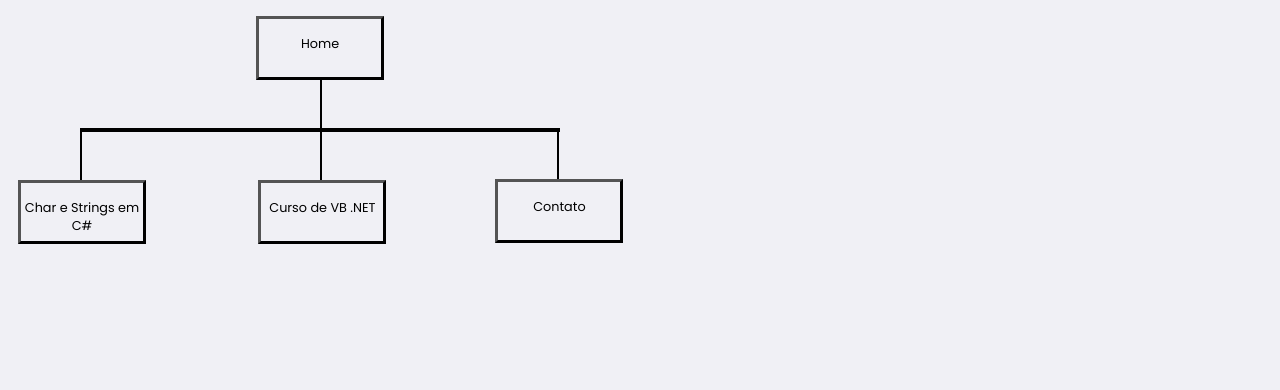
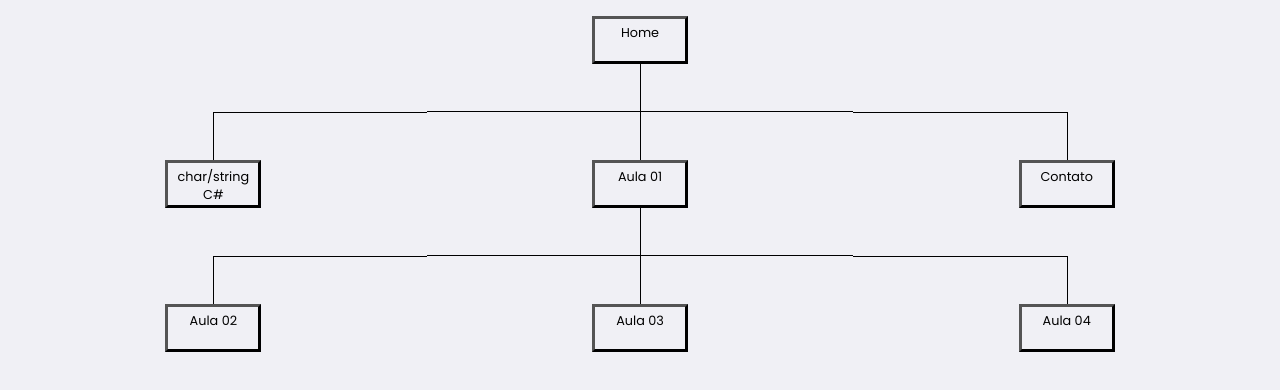
Before and after one commit to leonarita/ProjetoDW1A3, a plain HTML site: page sitemap.html in a window 1280 px wide. Drawn offline with Linux system fonts and the light colour scheme.

Commit message:
Atualizando mapa do site

```diff
--- a/sitemap.html
+++ b/sitemap.html
@@ -20,33 +20,123 @@
 
 	<div id="sitemap">
 
-		<div id="bloco">
-			<p class="titulo"><a href="index.html">Home</a></p>
+		<div class="centralize">
 		</div>
 
-		<div id="linha-vertical1">
+		<div id="home" class="centralize">
+			<a href="index.html">
+				<div class="bloco">
+					<p class="titulo">Home</p>
+				</div>
+			</a>
 		</div>
 
-		<div id="linha-horizontal1">
+		<div class="centralize">
 		</div>
 
-		<div id="linha-vertical2">
-			<div id="bloco2">
-				<p class="titulo"><a href="">Char e Strings em C#</a></p>
+		<div>
+		</div>
+
+		<div class="layout">
+			<div style="border-bottom: 1px solid black;">
 			</div>
-			<div id="linha-vertical3">
-				<div id="bloco3">
-					<p class="titulo"><a href="">Curso de VB .NET</a></p>
-					<div id="linha-vertical4">
-						<div id="bloco4">
-							<p class="titulo"><a href="">Contato</a></p>
-						</div>
-					</div>
-				</div>
+			<div style="border-left: 1px solid black; border-bottom: 1px solid black; ">
 			</div>
 		</div>
 
+		<div>
+		</div>
 
+		<div class="layout">
+			<div>
+			</div>
+			<div style="border-left: 1px solid black; border-top: 1px solid black;">
+			</div>
+		</div>
+
+		<div class="layout">
+			<div>
+			</div>
+			<div style="border-left: 1px solid black;">
+			</div>
+		</div>
+
+		<div class="layout">
+			<div style="border-top: 1px solid black;">
+			</div>
+			<div style="border-left: 1px solid black;">
+			</div>
+		</div>
+
+		<div id="home" class="centralize">
+			<div class="bloco">
+				<p class="titulo">char/string C#</p>
+			</div>
+		</div>
+
+		<div id="home" class="centralize">
+			<div class="bloco">
+				<p class="titulo">Aula 01</p>
+			</div>
+		</div>
+
+		<div id="home" class="centralize">
+			<div class="bloco">
+				<p class="titulo">Contato</p>
+			</div>
+		</div>
+
+			<div>
+		</div>
+
+		<div class="layout">
+			<div style="border-bottom: 1px solid black;">
+			</div>
+			<div style="border-left: 1px solid black; border-bottom: 1px solid black; ">
+			</div>
+		</div>
+
+		<div>
+		</div>
+
+		<div class="layout">
+			<div>
+			</div>
+			<div style="border-left: 1px solid black; border-top: 1px solid black;">
+			</div>
+		</div>
+
+		<div class="layout">
+			<div>
+			</div>
+			<div style="border-left: 1px solid black;">
+			</div>
+		</div>
+
+		<div class="layout">
+			<div style="border-top: 1px solid black;">
+			</div>
+			<div style="border-left: 1px solid black;">
+			</div>
+		</div>
+
+		<div id="home" class="centralize">
+			<div class="bloco">
+				<p class="titulo">Aula 02</p>
+			</div>
+		</div>
+
+		<div id="home" class="centralize">
+			<div class="bloco">
+				<p class="titulo">Aula 03</p>
+			</div>
+		</div>
+
+		<div id="home" class="centralize">
+			<div class="bloco">
+				<p class="titulo">Aula 04</p>
+			</div>
+		</div>
 
 	</div>
 
--- a/styles/pages/sitemap.css
+++ b/styles/pages/sitemap.css
@@ -1,15 +1,65 @@
 /*Natan da Fonseca Lisboa (SP3024784)*/
 
+#sitemap{
+	display: grid;
+	grid-template-columns: repeat(3,1fr);
+	grid-template-rows: repeat(7,1fr);
+	margin-top: 1rem;
+}
+
+#sitemap a{
+	transition: background-color 0.2s;
+}
+
+#sitemap a:hover{
+	background-color: var(--hover-color);
+}
+
+#sitemap .bloco{
+	width: 6rem;
+	height: 3rem;
+	border: 0.2rem;
+	border-style: outset;
+	border-color: black;
+	text-align: center;
+	padding: 0.3rem;
+}
+
+#sitemap .layout{
+	display: grid;
+	grid-template-columns: repeat(2,1fr);
+}
+
+#sitemap .centralize{
+	display: flex;
+	flex-direction: column;
+	justify-content: center;
+	align-items: center;
+	justify-self: center;
+}
+
+#sitemap .linha-vertical{
+	height: 7rem;
+    border-right: 1px solid black;
+}
+
+#sitemap .linha-horizontal{
+	width: 7rem;
+    border: 1px solid #000;
+}
+
+
+/*
 #sitemap #bloco{
 	width: 8rem;
 	height: 4rem;
 	border: 0.2rem;
 	border-style: outset;
 	border-color: black;
+	text-align: center;
 	position: relative;
-	left: 16rem;
-	top: 1rem;
-	text-align: center;
+	margin-left: 15rem;
+	margin-top: 1rem;
 }
 
 #sitemap .titulo{
@@ -17,25 +67,53 @@
 }
 
 #sitemap #linha-vertical1 {
+  position: relative;
   height: 3rem;
   border-left: 2px solid;
-  margin-left: 20rem;
-  margin-top: 1rem;
+  margin-left: 19rem;
 }
 
 #sitemap #linha-horizontal1 {
+  position: relative;
   width: 30rem;
   border: 2px solid;
   margin-left: 5rem;
+  margin-top: 0rem;
 }
 
 #sitemap #linha-vertical2 {
+  position: relative;
   height: 3rem;
   border-left: 2px solid;
   margin-left: 5rem;
+  margin-top: -3rem;
 }
 
 #sitemap #linha-vertical3 {
+  position: relative;
+  height: 3rem;
+  border-left: 2px solid;
+  margin-left: 21.5rem;
+  margin-top: -18.3rem;
+}
+
+#sitemap #linha-vertical3-1 {
+  position: relative;
+  height: 3rem;
+  border-left: 2px solid;
+  margin-left: -4rem;
+  margin-top: -1rem;
+}
+
+#sitemap #linha-vertical3-2 {
+
+  height: 3rem;
+  border-left: 2px solid;
+  margin-left: 14.9rem;
+  margin-top: -3.99rem;
+}
+
+#sitemap #linha-vertical3-3 {
   height: 3rem;
   border-left: 2px solid;
   margin-left: 14.9rem;
@@ -45,12 +123,12 @@
 #sitemap #linha-vertical4 {
   height: 3rem;
   border-left: 2px solid;
-  margin-left: 18.5rem;
-  margin-top: -5.4rem;
+  margin-left: 11.8rem;
+  margin-top: -27.3rem;
 }
 
 #sitemap #linha-vertical2 #bloco2{
-	margin-right: 5rem;
+	margin-top: 4rem;
 }
 
 #sitemap #bloco2{
@@ -59,9 +137,8 @@
 	border: 0.2rem;
 	border-style: outset;
 	border-color: black;
-	position: relative;
-	right: 4rem;
-	top: 3rem;
+	margin-right: 4rem;
+	margin-top: 3rem;
 	text-align: center;
 }
 
@@ -71,9 +148,43 @@
 	border: 0.2rem;
 	border-style: outset;
 	border-color: black;
-	position: relative;
-	left: -4rem;
-	top: 3rem;
+	margin-left: -4rem;
+	margin-top: 3rem;
+	text-align: center;
+}
+
+#sitemap #bloco3-1{
+	width: 8rem;
+	height: 4rem;
+	border: 0.2rem;
+	border-style: outset;
+	border-color: black;
+
+	margin-left: -25rem;
+	margin-top: 10rem;
+	text-align: center;
+}
+
+#sitemap #bloco3-2{
+	width: 8rem;
+	height: 4rem;
+	border: 0.2rem;
+	border-style: outset;
+	border-color: black;
+
+	margin-left: -15rem;
+	margin-top: 11rem;
+	text-align: center;
+}
+
+#sitemap #bloco3-3{
+	width: 8rem;
+	height: 4rem;
+	border: 0.2rem;
+	border-style: outset;
+	border-color: black;
+	margin-left: -5rem;
+	margin-top: 12rem;
 	text-align: center;
 }
 
@@ -83,8 +194,9 @@
 	border: 0.2rem;
 	border-style: outset;
 	border-color: black;
-	position: relative;
-	right: 4rem;
-	top: 3rem;
+	margin-right: 4rem;
+	margin-top: 3rem;
 	text-align: center;
 }
+
+*/
```
Also changed, not shown: contact.html (+10 -5 lines), styles/pages/contact.css (+73 -0 lines).
